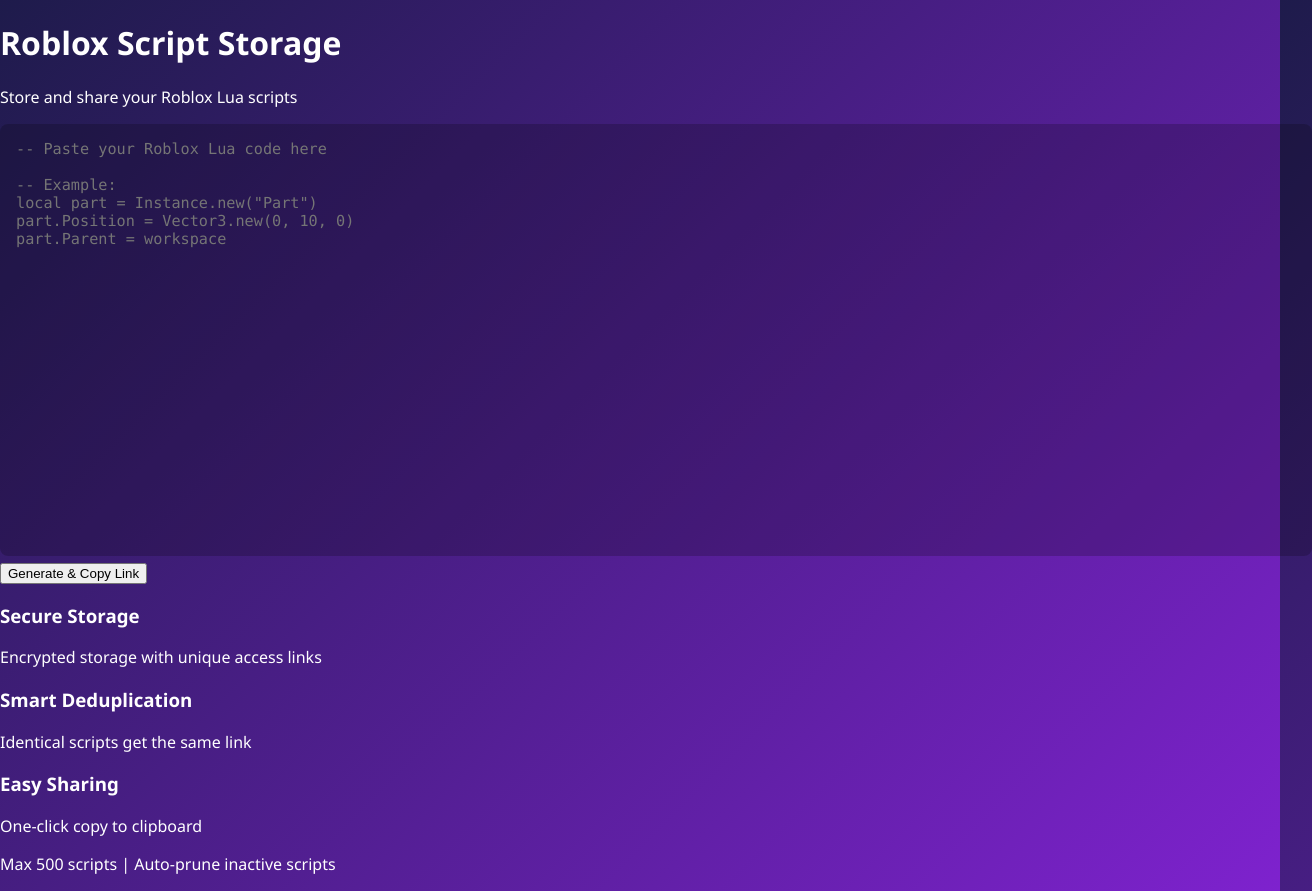
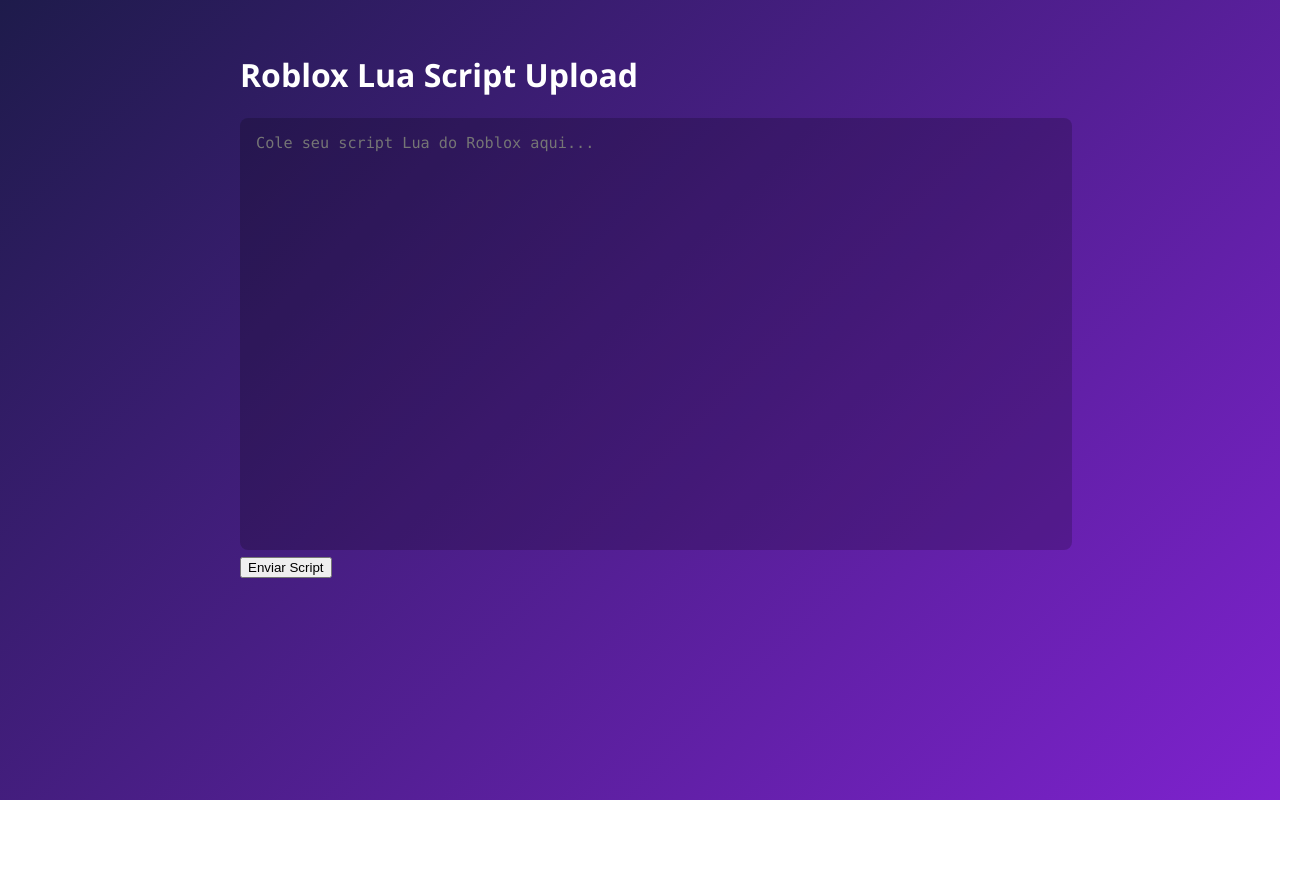
Before and after one commit to Yuna-ux/Yuna-ux, a Next.js app: page / in a window 1280 px wide. Shown: the whole page, 1312 px wide, since content can reach past the window. After the commit the page ends 800 px from the top, so only its background shows below. Built offline with nearby package versions, Linux system fonts and the light colour scheme.

Commit message:
Update page.js

```diff
--- a/app/page.js
+++ b/app/page.js
@@ -1,148 +1,19 @@
-"use client";
-import { useState } from 'react';
-import supabase from '@/libs/supabase';
+import { submitScript } from './actions';
+import styles from '../styles/home-style.css';
 
-export default function RobloxScriptStorage() {
-  const [code, setCode] = useState('');
-  const [notification, setNotification] = useState(null);
-  const [isLoading, setIsLoading] = useState(false);
-
-  const showNotification = (message, isError = false) => {
-    setNotification({ message, isError });
-    setTimeout(() => setNotification(null), 5000);
-  };
-
-  const handleSubmit = async (e) => {
-    e.preventDefault();
-    setIsLoading(true);
-
-    if (!code.trim()) {
-      showNotification('Please enter valid Lua code', true);
-      setIsLoading(false);
-      return;
-    }
-
-    const normalizedCode = code.trim().replace(/\s+/g, ' ');
-
-    try {
-      const { data: existingScript } = await supabase
-        .from('scripts')
-        .select('id, access_count')
-        .ilike('lua_code', normalizedCode)
-        .single();
-
-      let scriptId;
-
-      if (existingScript) {
-        scriptId = existingScript.id;
-        const { error: updateError } = await supabase
-          .from('scripts')
-          .update({
-            access_count: (existingScript.access_count || 0) + 1,
-            updated_at: new Date().toISOString()
-          })
-          .eq('id', existingScript.id);
-
-        if (updateError) throw updateError;
-      } else {
-        const { count } = await supabase
-          .from('scripts')
-          .select('*', { count: 'exact', head: true });
-
-        if (count >= 500) {
-          showNotification('Script limit reached (500 max). Delete old scripts to add new ones.', true);
-          return;
-        }
-
-        scriptId = crypto.randomUUID();
-        const { error: insertError } = await supabase
-          .from('scripts')
-          .insert({
-            id: scriptId,
-            lua_code: normalizedCode,
-            access_count: 1
-          });
-
-        if (insertError) throw insertError;
-      }
-
-      const scriptLink = `${window.location.origin}/script/${scriptId}`;
-      await navigator.clipboard.writeText(scriptLink);
-
-      showNotification(
-        existingScript
-          ? '✅ Link copied! (Existing script)'
-          : '✨ New script saved! Link copied.',
-        false
-      );
-
-      if (!existingScript) setCode('');
-
-    } catch (error) {
-      console.error('Error:', error);
-      showNotification(`❌ ${error.message || 'Operation failed'}`, true);
-    } finally {
-      setIsLoading(false);
-    }
-  };
-
+export default function Home() {
   return (
-    <div className="min-h-screen bg-gray-900 text-white p-4">
-      {notification && (
-        <div className={`fixed top-4 right-4 px-6 py-3 rounded-md shadow-lg z-50 ${
-          notification.isError ? 'bg-red-600' : 'bg-green-600'
-        }`}>
-          {notification.message}
-        </div>
-      )}
-
-      <div className="max-w-4xl mx-auto">
-        <header className="text-center mb-8">
-          <h1 className="text-4xl font-bold text-amber-400 mb-2">Roblox Script Storage</h1>
-          <p className="text-gray-400">Store and share your Roblox Lua scripts</p>
-        </header>
-
-        <form onSubmit={handleSubmit} className="mb-8">
-          <div className="bg-gray-800 rounded-lg overflow-hidden mb-4 border border-gray-700">
-            <textarea
-              value={code}
-              onChange={(e) => setCode(e.target.value)}
-              placeholder={`-- Paste your Roblox Lua code here\n\n-- Example:\nlocal part = Instance.new("Part")\npart.Position = Vector3.new(0, 10, 0)\npart.Parent = workspace`}
-              className="w-full h-96 p-4 bg-gray-800 text-gray-100 font-mono text-sm focus:outline-none resize-none placeholder-gray-500"
-              disabled={isLoading}
-            />
-          </div>
-
-          <button
-            type="submit"
-            disabled={isLoading}
-            className={`w-full py-3 px-6 rounded-lg font-semibold ${
-              isLoading ? 'bg-gray-600' : 'bg-amber-500 hover:bg-amber-600'
-            } transition-colors`}
-          >
-            {isLoading ? 'Processing...' : 'Generate & Copy Link'}
-          </button>
-        </form>
-
-        <div className="grid grid-cols-1 md:grid-cols-3 gap-4 mb-8">
-          <div className="bg-gray-800 p-4 rounded-lg border border-gray-700">
-            <h3 className="text-amber-400 mb-2 font-medium">Secure Storage</h3>
-            <p className="text-gray-400 text-sm">Encrypted storage with unique access links</p>
-          </div>
-          <div className="bg-gray-800 p-4 rounded-lg border border-gray-700">
-            <h3 className="text-amber-400 mb-2 font-medium">Smart Deduplication</h3>
-            <p className="text-gray-400 text-sm">Identical scripts get the same link</p>
-          </div>
-          <div className="bg-gray-800 p-4 rounded-lg border border-gray-700">
-            <h3 className="text-amber-400 mb-2 font-medium">Easy Sharing</h3>
-            <p className="text-gray-400 text-sm">One-click copy to clipboard</p>
-          </div>
-        </div>
-
-        <footer className="text-center text-gray-500 text-sm border-t border-gray-800 pt-4">
-          <p>Max 500 scripts | Auto-prune inactive scripts</p>
-        </footer>
-      </div>
+    <div className="container">
+      <h1>Roblox Lua Script Upload</h1>
+      <form action={submitScript}>
+        <textarea
+          name="luaScript"
+          className="scriptInput"
+          placeholder="Cole seu script Lua do Roblox aqui..."
+          required
+        />
+        <button type="submit" className="submitButton">Enviar Script</button>
+      </form>
     </div>
   );
 }
```
